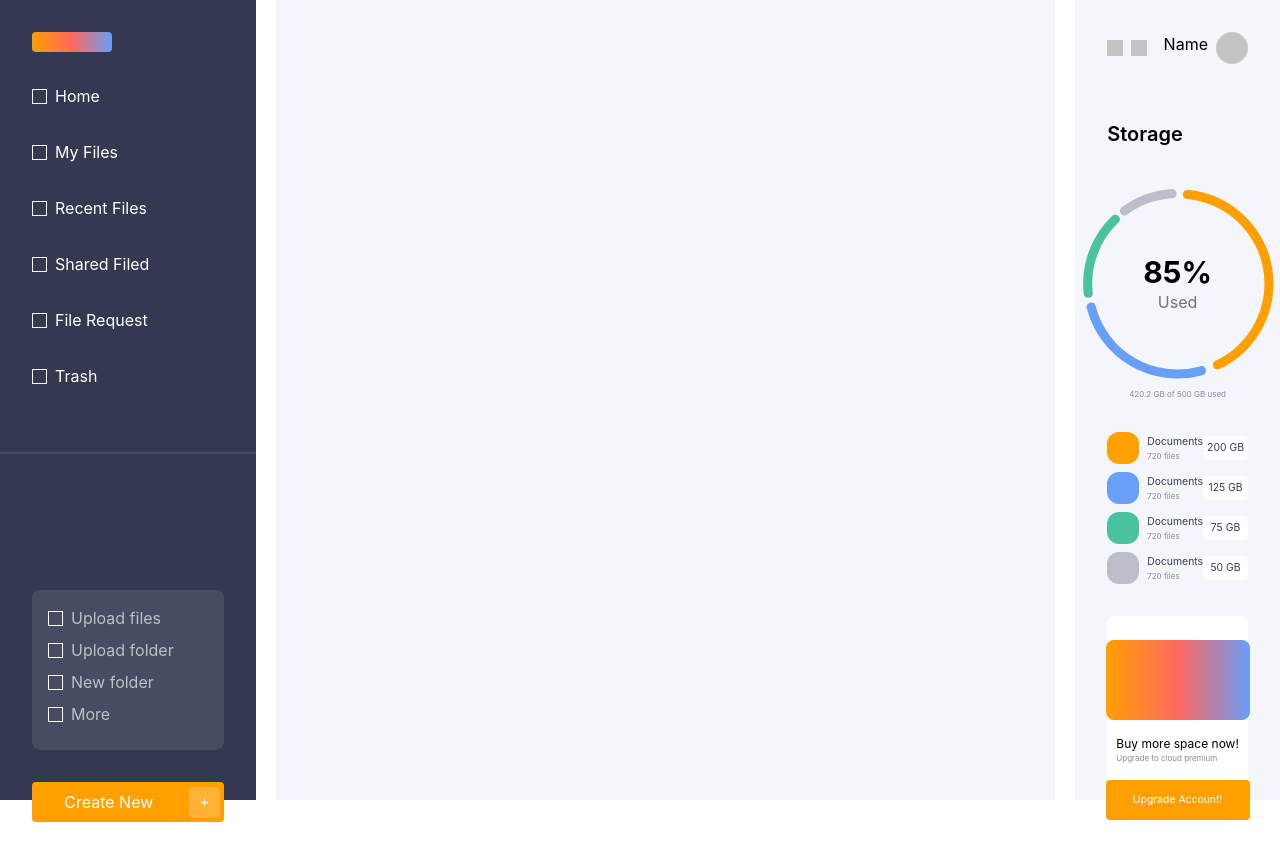
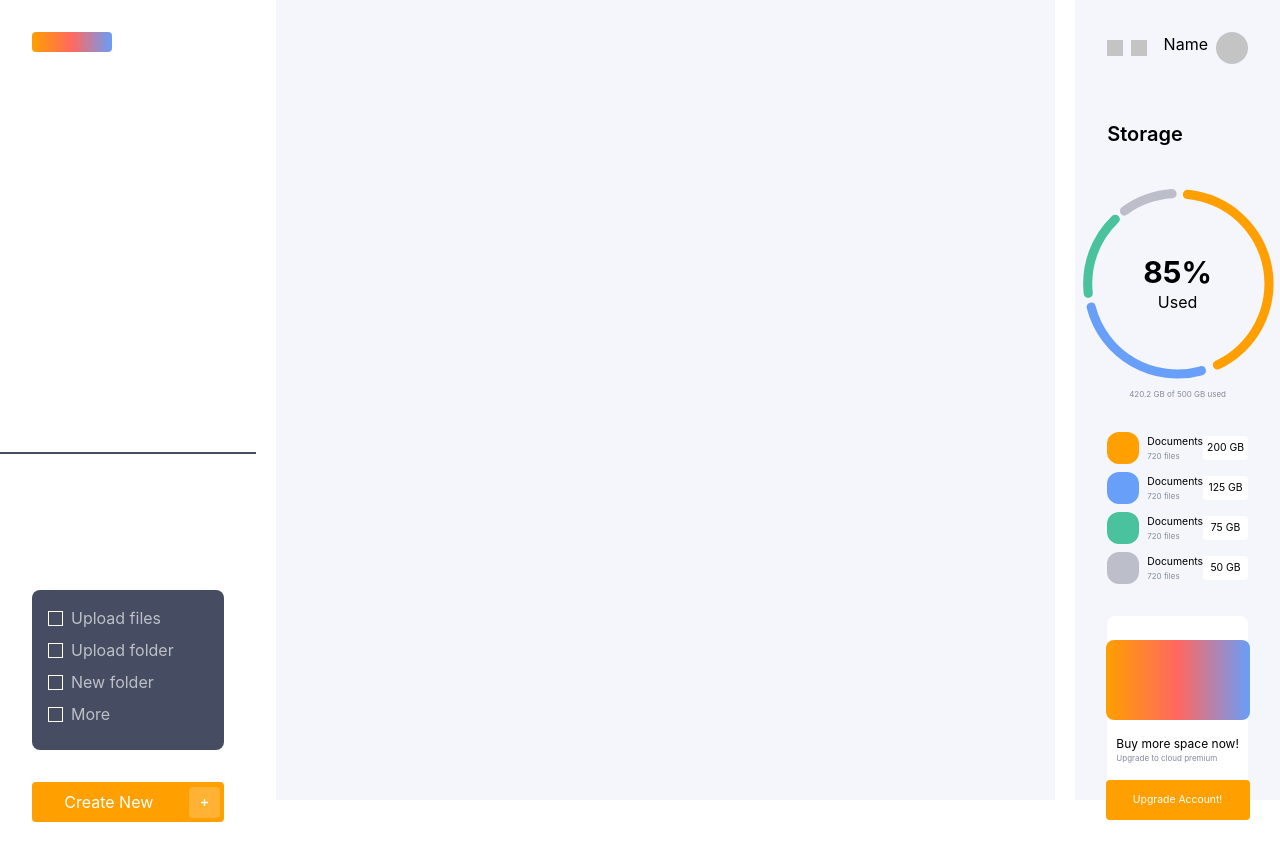
Before and after one commit to OVarLaz/css-react-layout, a React (Create React App) app: page / in a window 1280 px wide. Shown: the top 860 px of the page. Built offline with nearby package versions, Linux system fonts and the light colour scheme.

Commit message:
feat: search component generic

```diff
--- /dev/null
+++ b/src/views/components/ui/SearchInput/SearchInput.tsx
@@ -0,0 +1,19 @@
+import React from "react";
+import { SquareIcon } from "../Icon";
+
+const SearchInput: React.FC = () => {
+  return (
+    <div className="relative h-8 text-gray-600 focus-within:text-gray-400 w-full">
+      <span className="absolute  h-full inset-y-0 left-0 flex items-center pl-2">
+        <SquareIcon color={"#BCBECA"} />
+      </span>
+      <input
+        type="search"
+        className="py-2 text-sm w-full text-primary-gray bg-white rounded-lg pl-8 focus:outline-none focus:text-gray-900"
+        placeholder="Search"
+      />
+    </div>
+  );
+};
+
+export default SearchInput;
--- /dev/null
+++ b/src/views/components/ui/SearchInput/index.ts
@@ -0,0 +1,3 @@
+import Search from "./SearchInput";
+export default Search;
+export * from "./SearchInput";
--- a/tailwind.config.js
+++ b/tailwind.config.js
@@ -4,7 +4,7 @@ module.exports = {
   theme: {
     extend: {
       colors: {
-        sidebar: "#343951",
+        gray: "#343951",
         "base-gray": "#464C61",
         "line-gray": "#E0E7F1",
         "main-gray": "#F5F6FC",
@@ -12,6 +12,7 @@ module.exports = {
         "primary-blue": "#689FF8",
         "primary-green": "#4AC29D",
         "primary-gray": "#BCBECA",
+        "primary-red": "#FF6860",
         "secondary-orange": "#FFB233",
         "secondary-gray": "#BEC0C8",
         "tertiary-gray": "#858A9D",
```
